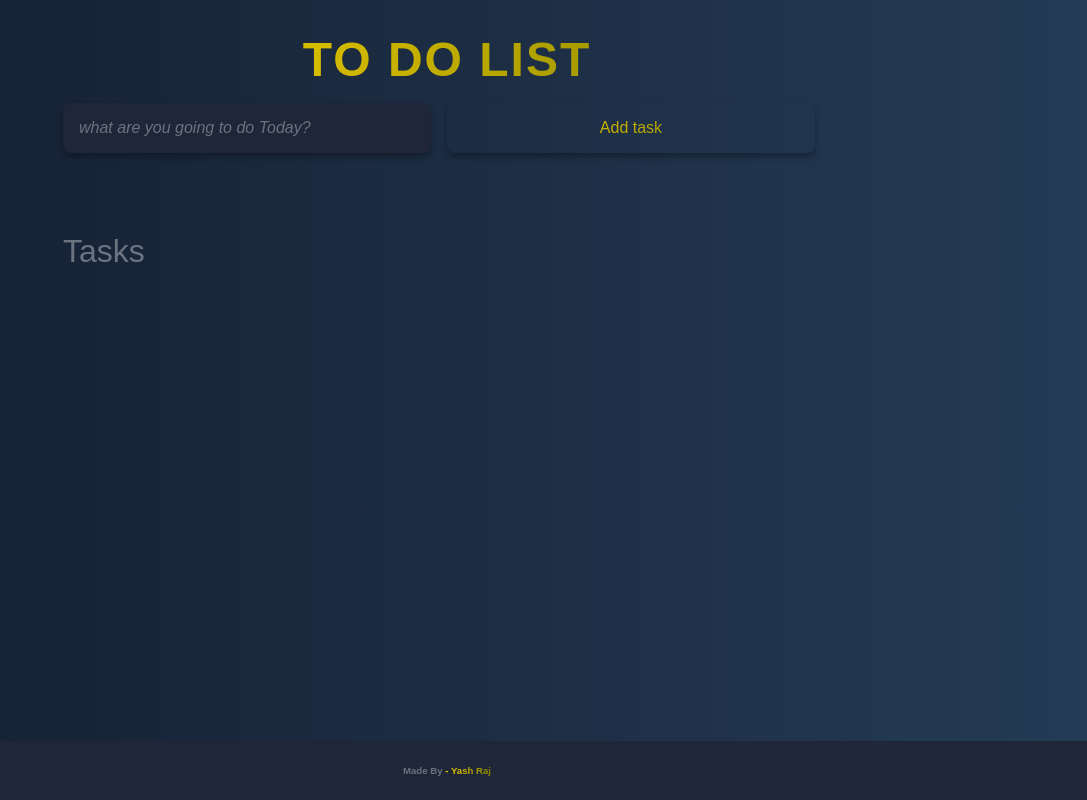
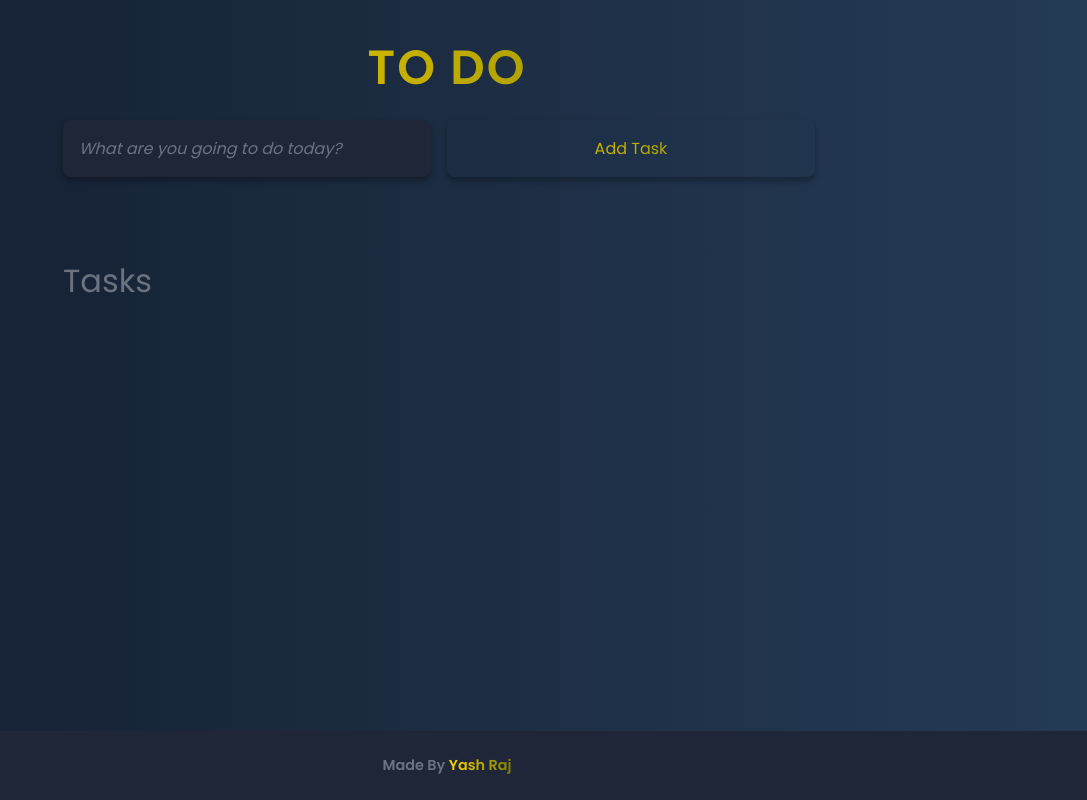
Before and after one commit to Yash12221914/To-do-list, a plain HTML site: page index.html in a window 1280 px wide. Shown: the whole page, without its empty margins (193-1280 px from the left). Drawn offline with Linux system fonts and the light colour scheme.

Commit message:
Update index.html

```diff
--- a/index.html
+++ b/index.html
@@ -5,48 +5,36 @@
     <meta name="viewport" content="width=device-width, initial-scale=1.0">
     <title>To Do List</title>
     <link rel="stylesheet" href="main.css" />
+    <link href="https://fonts.googleapis.com/css2?family=Poppins:wght@400;600&display=swap" rel="stylesheet">
 </head>
 <body>
     <header>
-        <h1>To Do List</h1>
+        <h1>To Do </h1>
         <form id="new-task-form">
             <input
                 type="text"
                 id="new-task-input"
-                placeholder="what are you going to do Today?" />
+                placeholder="What are you going to do today?" />
             <input
                 type="submit"
                 id="new-task-submit"
-                value="Add task" />
+                value="Add Task" />
         </form>
     </header>
+
     <main>
-
         <section class="task-list">
             <h2>Tasks</h2>
-
             <div id="tasks">
-                <!-- <div class="task">
-                    <div class="content">
-                        <input
-                            type="text"
-                            class="text"
-                            value="My shiny text"
-                            readonly
-                        />
-                    </div>
-                    <div class="actions">
-                        <button class="edit">Edit</button>
-                        <button class="delete">Delete</button>
-                    </div>
-                </div> -->
+                <!-- Tasks will be dynamically added here -->
             </div>
-
         </section>
     </main>
+
+    <footer>
+        <h4>Made By <span>Yash Raj</span></h4>
+    </footer>
+
     <script src="main.js"></script>
-    <footer>
-        <h6>Made By<span> - Yash Raj</span></h6>
-    </footer>
 </body>
 </html>
```
